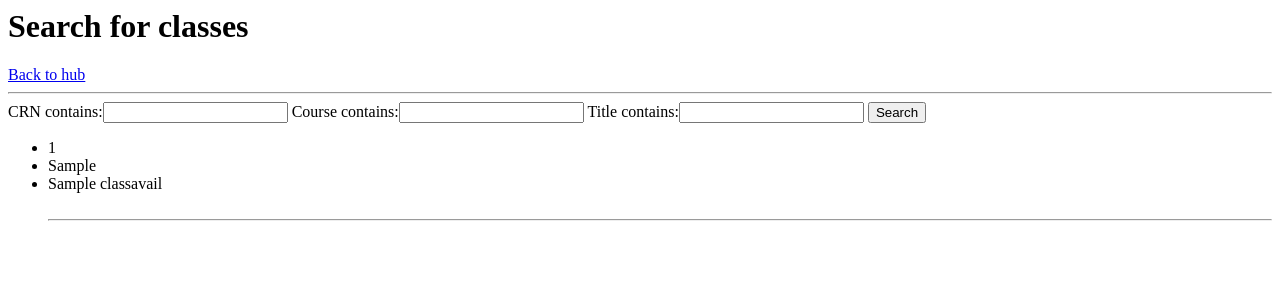
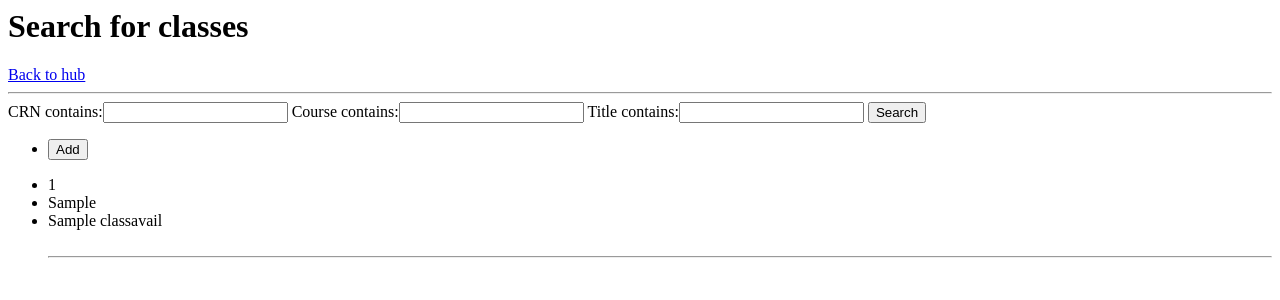
Before and after one commit to Alyssia-Chen/Toothless, a Django app: page /search/ in a window 1280 px wide. Shown: the top 300 px of the page. Run offline with Django 3.2, Linux system fonts and the light colour scheme; tables that the repository leaves empty hold one stand-in row (values such as "Sample post").

Commit message:
allowing user to add class choices

```diff
--- a/classavails/templates/classavails/search.html
+++ b/classavails/templates/classavails/search.html
@@ -9,7 +9,18 @@
 {% if classavails_list %}
     <ul>
     {% for class in filter.qs %}
-        <li>{{ class.CRN }}</li>
+        <li>
+            <form action="{% url 'classavails:add_class' %}" method="POST">
+                {% csrf_token %}
+                <button type="submit" name='add' value={{class.pk}}>Add</button>
+            </form>
+            <!---
+            <form method="get">
+                <button type="submit" name='add' value={{ class }}>Add</button>
+            </form>
+            -->
+        </li>
+        <li>{{class.CRN}}</li>
         <li>{{ class.course }}</li>
         <li>{{ class.title }}</li>
         <br>
--- a/classavails/urls.py
+++ b/classavails/urls.py
@@ -4,6 +4,7 @@ from . import views
 app_name = 'classavails'
 urlpatterns = [
     path('', views.IndexView.as_view(), name='index'),
+    path('add_class', views.add_class, name='add_class'),
     path('search/', views.SearchView.as_view(), name='search'),
     path('new/', views.CreateView.as_view(), name='create'),
     path('update/<int:pk>/', views.UpdateView.as_view(), name='update'),
--- a/classavails/views.py
+++ b/classavails/views.py
@@ -1,11 +1,28 @@
 from django.db.models.base import Model
 from django.views import generic
 from django.urls import reverse_lazy
+from django.shortcuts import render, redirect
 from .models import Choice, ClassAvails
 from notes.models import Notes
 from django.contrib.auth.decorators import login_required
 from django.utils.decorators import method_decorator
 from .filters import ClassAvailsFilter
+import logging
+
+logger = logging.getLogger()
+
+def add_class(request):
+    if request.method == 'POST':
+        if request.POST.get('add'):
+            choice=Choice()
+            choice.course = ClassAvails.objects.get(pk=(request.POST.get('add')))
+            choice.user= request.user
+            choice.save()
+
+            return redirect('classavails:search')
+
+    else:
+        return redirect('classavails:search')
 
 class IndexView(generic.ListView):
     template_name = 'classavails/index.html'
@@ -22,12 +39,15 @@ class IndexView(generic.ListView):
     def get_queryset(self):
         return Choice.objects.all()
 
+
 class SearchView(generic.ListView):
     template_name = 'classavails/search.html'
     context_object_name = 'classavails_list'
     # model = ClassAvails
+    logger.debug('on search page')
 
     def get_queryset(self):
+
         """Return the all the class availabilities."""
         return ClassAvails.objects.all()
 
```
Also changed, not shown: mysite/settings.py (+14 -0 lines).
